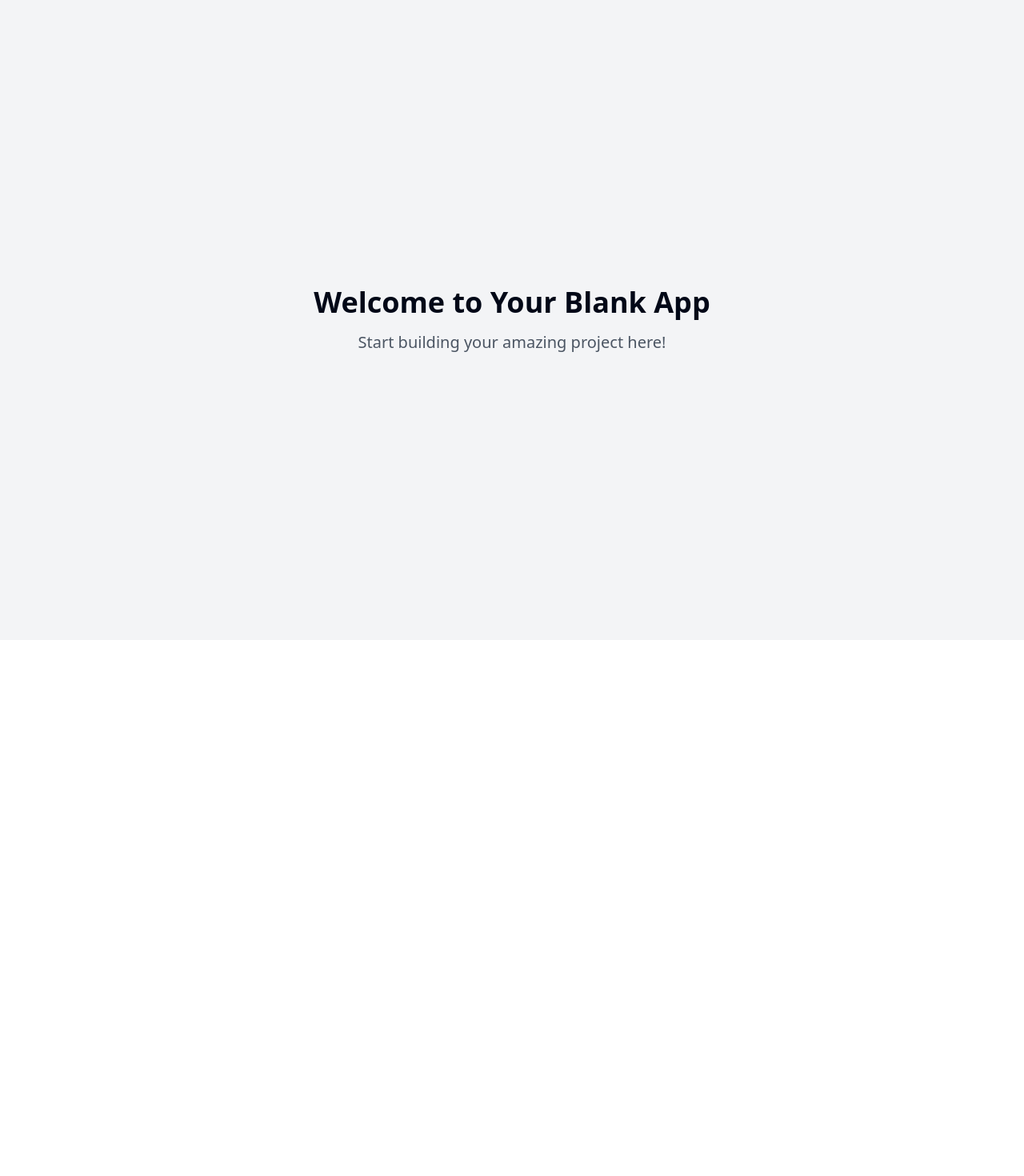
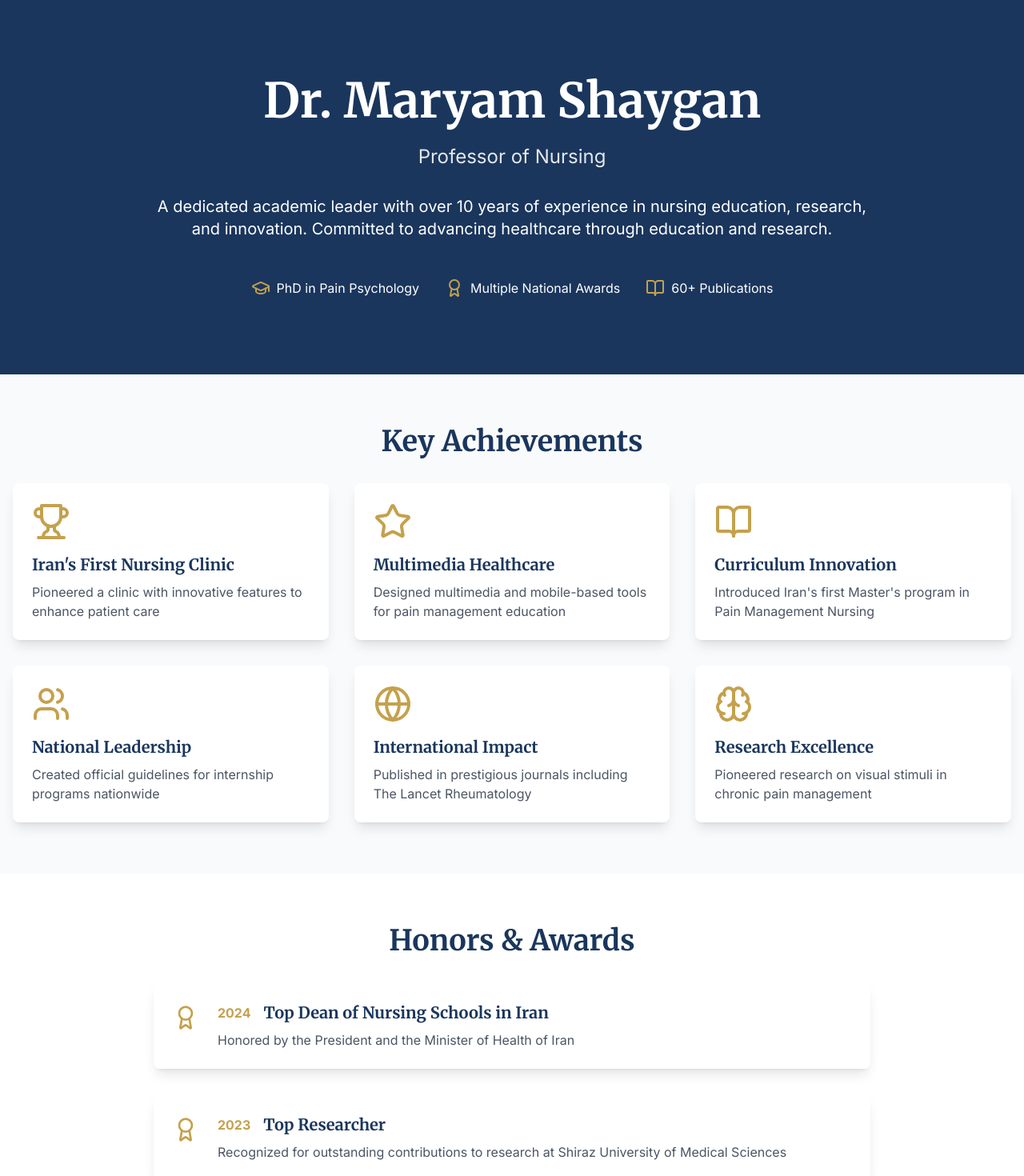
Before and after one commit to smshmb/maryam-shaygan, a React (Vite) app: page / in a window 1280 px wide. Shown: the top 1470 px of the page at 80% size. Before the commit the page ends 800 px from the top, so only its background shows below. Built offline with nearby package versions, Linux system fonts and the light colour scheme.

Commit message:
Create personal website for Dr. Shaygan
Develop a website based on Dr. Maryam Shaygan's resume, highlighting her awards and achievements. The site will showcase her professional experience, education, accomplishments, and honors in the field of nursing education and research.
[skip gpt_engineer]

```diff
--- /dev/null
+++ b/src/components/Achievements.tsx
@@ -0,0 +1,57 @@
+import { Trophy, Star, BookOpen, Users, Globe, Brain } from "lucide-react";
+
+export const Achievements = () => {
+  const achievements = [
+    {
+      icon: Trophy,
+      title: "Iran's First Nursing Clinic",
+      description: "Pioneered a clinic with innovative features to enhance patient care",
+    },
+    {
+      icon: Star,
+      title: "Multimedia Healthcare",
+      description: "Designed multimedia and mobile-based tools for pain management education",
+    },
+    {
+      icon: BookOpen,
+      title: "Curriculum Innovation",
+      description: "Introduced Iran's first Master's program in Pain Management Nursing",
+    },
+    {
+      icon: Users,
+      title: "National Leadership",
+      description: "Created official guidelines for internship programs nationwide",
+    },
+    {
+      icon: Globe,
+      title: "International Impact",
+      description: "Published in prestigious journals including The Lancet Rheumatology",
+    },
+    {
+      icon: Brain,
+      title: "Research Excellence",
+      description: "Pioneered research on visual stimuli in chronic pain management",
+    },
+  ];
+
+  return (
+    <section className="py-16 bg-gray-50">
+      <div className="container mx-auto px-4">
+        <h2 className="section-title text-center">Key Achievements</h2>
+        <div className="grid grid-cols-1 md:grid-cols-2 lg:grid-cols-3 gap-8">
+          {achievements.map((achievement, index) => (
+            <div
+              key={index}
+              className="card animate-fade-up"
+              style={{ animationDelay: `${index * 100}ms` }}
+            >
+              <achievement.icon className="w-12 h-12 text-secondary mb-4" />
+              <h3 className="text-xl font-bold mb-2 text-primary">{achievement.title}</h3>
+              <p className="text-gray-600">{achievement.description}</p>
+            </div>
+          ))}
+        </div>
+      </div>
+    </section>
+  );
+};
--- /dev/null
+++ b/src/components/Awards.tsx
@@ -0,0 +1,57 @@
+import { Award } from "lucide-react";
+
+export const Awards = () => {
+  const awards = [
+    {
+      year: "2024",
+      title: "Top Dean of Nursing Schools in Iran",
+      description: "Honored by the President and the Minister of Health of Iran",
+    },
+    {
+      year: "2023",
+      title: "Top Researcher",
+      description: "Recognized for outstanding contributions to research at Shiraz University of Medical Sciences",
+    },
+    {
+      year: "2020",
+      title: "National Educational Innovation Award",
+      description: "Honored for integrating technology and innovative methodologies into nursing education",
+    },
+    {
+      year: "2019",
+      title: "Motahari Educational Festival Winner",
+      description: "Awarded for exceptional achievements in education",
+    },
+    {
+      year: "2018",
+      title: "Healthcare Leadership Award",
+      description: "Received for significant contributions to improving nursing care and education in Iran",
+    },
+  ];
+
+  return (
+    <section className="py-16">
+      <div className="container mx-auto px-4">
+        <h2 className="section-title text-center">Honors & Awards</h2>
+        <div className="max-w-4xl mx-auto space-y-8">
+          {awards.map((award, index) => (
+            <div
+              key={index}
+              className="card flex items-start gap-6 animate-fade-up"
+              style={{ animationDelay: `${index * 100}ms` }}
+            >
+              <Award className="w-8 h-8 text-secondary flex-shrink-0 mt-1" />
+              <div>
+                <div className="flex items-center gap-4 mb-2">
+                  <span className="text-secondary font-bold">{award.year}</span>
+                  <h3 className="text-xl font-bold text-primary">{award.title}</h3>
+                </div>
+                <p className="text-gray-600">{award.description}</p>
+              </div>
+            </div>
+          ))}
+        </div>
+      </div>
+    </section>
+  );
+};
--- /dev/null
+++ b/src/components/Hero.tsx
@@ -0,0 +1,36 @@
+import { GraduationCap, Award, BookOpen } from "lucide-react";
+
+export const Hero = () => {
+  return (
+    <div className="bg-primary text-white py-16 md:py-24">
+      <div className="container mx-auto px-4">
+        <div className="max-w-4xl mx-auto text-center animate-fade-down">
+          <h1 className="text-4xl md:text-6xl font-bold mb-6">
+            Dr. Maryam Shaygan
+          </h1>
+          <p className="text-xl md:text-2xl mb-8 text-gray-200">
+            Professor of Nursing
+          </p>
+          <p className="text-lg md:text-xl mb-12 leading-relaxed">
+            A dedicated academic leader with over 10 years of experience in nursing education,
+            research, and innovation. Committed to advancing healthcare through education and research.
+          </p>
+          <div className="flex flex-wrap justify-center gap-8">
+            <div className="flex items-center gap-2">
+              <GraduationCap className="w-6 h-6 text-secondary" />
+              <span>PhD in Pain Psychology</span>
+            </div>
+            <div className="flex items-center gap-2">
+              <Award className="w-6 h-6 text-secondary" />
+              <span>Multiple National Awards</span>
+            </div>
+            <div className="flex items-center gap-2">
+              <BookOpen className="w-6 h-6 text-secondary" />
+              <span>60+ Publications</span>
+            </div>
+          </div>
+        </div>
+      </div>
+    </div>
+  );
+};
--- a/src/index.css
+++ b/src/index.css
@@ -1,101 +1,29 @@
+@import url('https://fonts.googleapis.com/css2?family=Merriweather:wght@300;400;700;900&family=Inter:wght@300;400;500;600;700&display=swap');
+
 @tailwind base;
 @tailwind components;
 @tailwind utilities;
 
-@layer base {
-  :root {
-    --background: 0 0% 100%;
-    --foreground: 222.2 84% 4.9%;
-
-    --card: 0 0% 100%;
-    --card-foreground: 222.2 84% 4.9%;
-
-    --popover: 0 0% 100%;
-    --popover-foreground: 222.2 84% 4.9%;
-
-    --primary: 222.2 47.4% 11.2%;
-    --primary-foreground: 210 40% 98%;
-
-    --secondary: 210 40% 96.1%;
-    --secondary-foreground: 222.2 47.4% 11.2%;
-
-    --muted: 210 40% 96.1%;
-    --muted-foreground: 215.4 16.3% 46.9%;
-
-    --accent: 210 40% 96.1%;
-    --accent-foreground: 222.2 47.4% 11.2%;
-
-    --destructive: 0 84.2% 60.2%;
-    --destructive-foreground: 210 40% 98%;
-
-    --border: 214.3 31.8% 91.4%;
-    --input: 214.3 31.8% 91.4%;
-    --ring: 222.2 84% 4.9%;
-
-    --radius: 0.5rem;
-
-    --sidebar-background: 0 0% 98%;
-
-    --sidebar-foreground: 240 5.3% 26.1%;
-
-    --sidebar-primary: 240 5.9% 10%;
-
-    --sidebar-primary-foreground: 0 0% 98%;
-
-    --sidebar-accent: 240 4.8% 95.9%;
-
-    --sidebar-accent-foreground: 240 5.9% 10%;
-
-    --sidebar-border: 220 13% 91%;
-
-    --sidebar-ring: 217.2 91.2% 59.8%;
-  }
-
-  .dark {
-    --background: 222.2 84% 4.9%;
-    --foreground: 210 40% 98%;
-
-    --card: 222.2 84% 4.9%;
-    --card-foreground: 210 40% 98%;
-
-    --popover: 222.2 84% 4.9%;
-    --popover-foreground: 210 40% 98%;
-
-    --primary: 210 40% 98%;
-    --primary-foreground: 222.2 47.4% 11.2%;
-
-    --secondary: 217.2 32.6% 17.5%;
-    --secondary-foreground: 210 40% 98%;
-
-    --muted: 217.2 32.6% 17.5%;
-    --muted-foreground: 215 20.2% 65.1%;
-
-    --accent: 217.2 32.6% 17.5%;
-    --accent-foreground: 210 40% 98%;
-
-    --destructive: 0 62.8% 30.6%;
-    --destructive-foreground: 210 40% 98%;
-
-    --border: 217.2 32.6% 17.5%;
-    --input: 217.2 32.6% 17.5%;
-    --ring: 212.7 26.8% 83.9%;
-    --sidebar-background: 240 5.9% 10%;
-    --sidebar-foreground: 240 4.8% 95.9%;
-    --sidebar-primary: 224.3 76.3% 48%;
-    --sidebar-primary-foreground: 0 0% 100%;
-    --sidebar-accent: 240 3.7% 15.9%;
-    --sidebar-accent-foreground: 240 4.8% 95.9%;
-    --sidebar-border: 240 3.7% 15.9%;
-    --sidebar-ring: 217.2 91.2% 59.8%;
-  }
+body {
+  @apply bg-background font-inter text-gray-800;
 }
 
-@layer base {
-  * {
-    @apply border-border;
-  }
+h1, h2, h3, h4, h5, h6 {
+  @apply font-merriweather;
+}
 
-  body {
-    @apply bg-background text-foreground;
-  }
+.section-title {
+  @apply text-3xl md:text-4xl font-bold text-primary mb-8 font-merriweather;
 }
+
+.card {
+  @apply bg-white rounded-lg shadow-lg p-6 transition-transform duration-300 hover:-translate-y-1;
+}
+
+.timeline-item {
+  @apply relative pl-8 pb-8 border-l-2 border-primary last:border-l-0;
+}
+
+.timeline-dot {
+  @apply absolute -left-[9px] top-0 w-4 h-4 rounded-full bg-secondary border-4 border-white;
+}
--- a/src/pages/Index.tsx
+++ b/src/pages/Index.tsx
@@ -1,12 +1,13 @@
-// Update this page (the content is just a fallback if you fail to update the page)
+import { Hero } from "../components/Hero";
+import { Achievements } from "../components/Achievements";
+import { Awards } from "../components/Awards";
 
 const Index = () => {
   return (
-    <div className="min-h-screen flex items-center justify-center bg-gray-100">
-      <div className="text-center">
-        <h1 className="text-4xl font-bold mb-4">Welcome to Your Blank App</h1>
-        <p className="text-xl text-gray-600">Start building your amazing project here!</p>
-      </div>
+    <div className="min-h-screen">
+      <Hero />
+      <Achievements />
+      <Awards />
     </div>
   );
 };
--- a/tailwind.config.ts
+++ b/tailwind.config.ts
@@ -12,85 +12,36 @@ export default {
   theme: {
     container: {
       center: true,
-			padding: '2rem',
+      padding: "2rem",
       screens: {
-				'2xl': '1400px'
-			}
+        "2xl": "1400px",
+      },
     },
     extend: {
       colors: {
-				border: 'hsl(var(--border))',
-				input: 'hsl(var(--input))',
-				ring: 'hsl(var(--ring))',
-				background: 'hsl(var(--background))',
-				foreground: 'hsl(var(--foreground))',
-				primary: {
-					DEFAULT: 'hsl(var(--primary))',
-					foreground: 'hsl(var(--primary-foreground))'
+        primary: "#1a365d",
+        secondary: "#c4a14d",
+        background: "#ffffff",
       },
-				secondary: {
-					DEFAULT: 'hsl(var(--secondary))',
-					foreground: 'hsl(var(--secondary-foreground))'
+      fontFamily: {
+        merriweather: ["Merriweather", "serif"],
+        inter: ["Inter", "sans-serif"],
       },
-				destructive: {
-					DEFAULT: 'hsl(var(--destructive))',
-					foreground: 'hsl(var(--destructive-foreground))'
-				},
-				muted: {
-					DEFAULT: 'hsl(var(--muted))',
-					foreground: 'hsl(var(--muted-foreground))'
-				},
-				accent: {
-					DEFAULT: 'hsl(var(--accent))',
-					foreground: 'hsl(var(--accent-foreground))'
-				},
-				popover: {
-					DEFAULT: 'hsl(var(--popover))',
-					foreground: 'hsl(var(--popover-foreground))'
-				},
-				card: {
-					DEFAULT: 'hsl(var(--card))',
-					foreground: 'hsl(var(--card-foreground))'
-				},
-				sidebar: {
-					DEFAULT: 'hsl(var(--sidebar-background))',
-					foreground: 'hsl(var(--sidebar-foreground))',
-					primary: 'hsl(var(--sidebar-primary))',
-					'primary-foreground': 'hsl(var(--sidebar-primary-foreground))',
-					accent: 'hsl(var(--sidebar-accent))',
-					'accent-foreground': 'hsl(var(--sidebar-accent-foreground))',
-					border: 'hsl(var(--sidebar-border))',
-					ring: 'hsl(var(--sidebar-ring))'
-				}
-			},
-			borderRadius: {
-				lg: 'var(--radius)',
-				md: 'calc(var(--radius) - 2px)',
-				sm: 'calc(var(--radius) - 4px)'
+      animation: {
+        "fade-up": "fadeUp 0.5s ease-out forwards",
+        "fade-down": "fadeDown 0.5s ease-out forwards",
       },
       keyframes: {
-				'accordion-down': {
-					from: {
-						height: '0'
+        fadeUp: {
+          "0%": { opacity: "0", transform: "translateY(20px)" },
+          "100%": { opacity: "1", transform: "translateY(0)" },
         },
-					to: {
-						height: 'var(--radix-accordion-content-height)'
-					}
+        fadeDown: {
+          "0%": { opacity: "0", transform: "translateY(-20px)" },
+          "100%": { opacity: "1", transform: "translateY(0)" },
         },
-				'accordion-up': {
-					from: {
-						height: 'var(--radix-accordion-content-height)'
       },
-					to: {
-						height: '0'
-					}
-				}
     },
-			animation: {
-				'accordion-down': 'accordion-down 0.2s ease-out',
-				'accordion-up': 'accordion-up 0.2s ease-out'
-			}
-		}
   },
   plugins: [require("tailwindcss-animate")],
 } satisfies Config;
```
Lines whose indentation alone changed are shown as unchanged.
